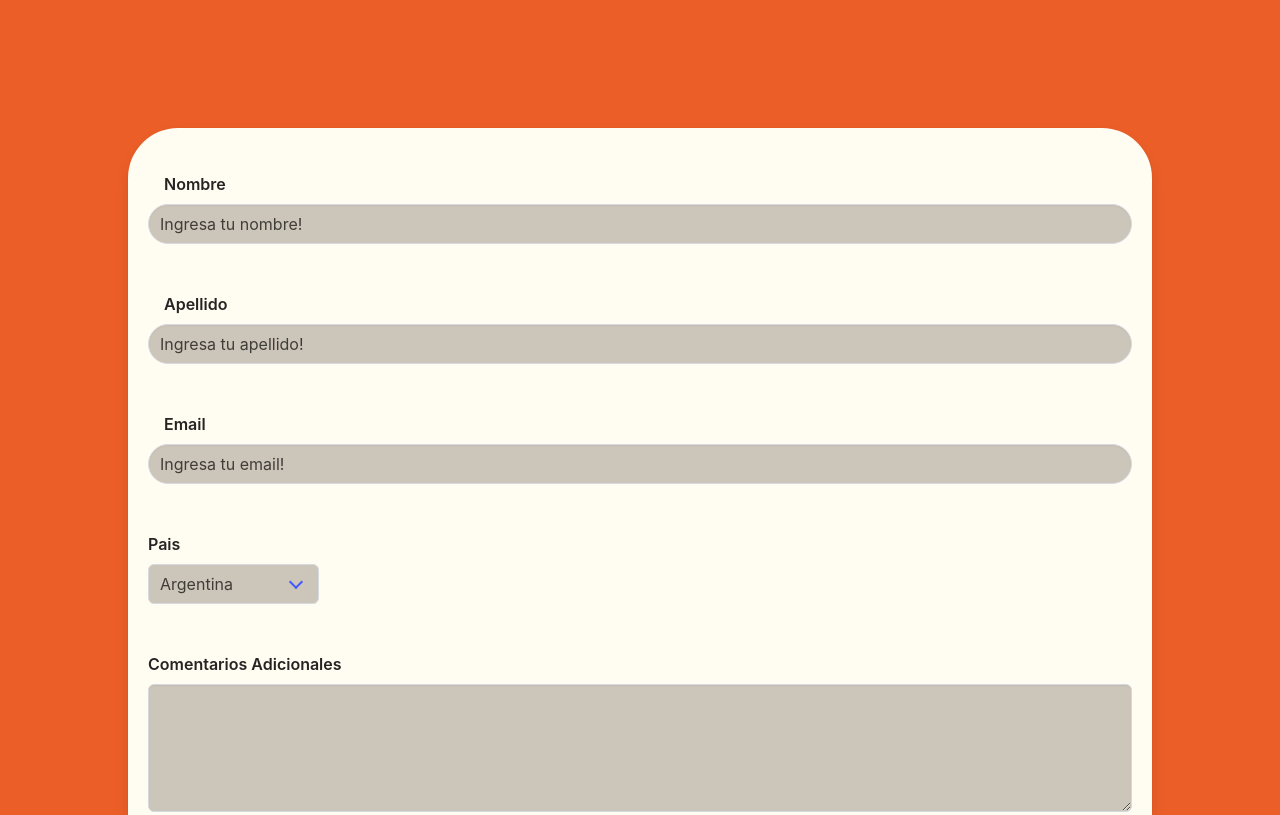
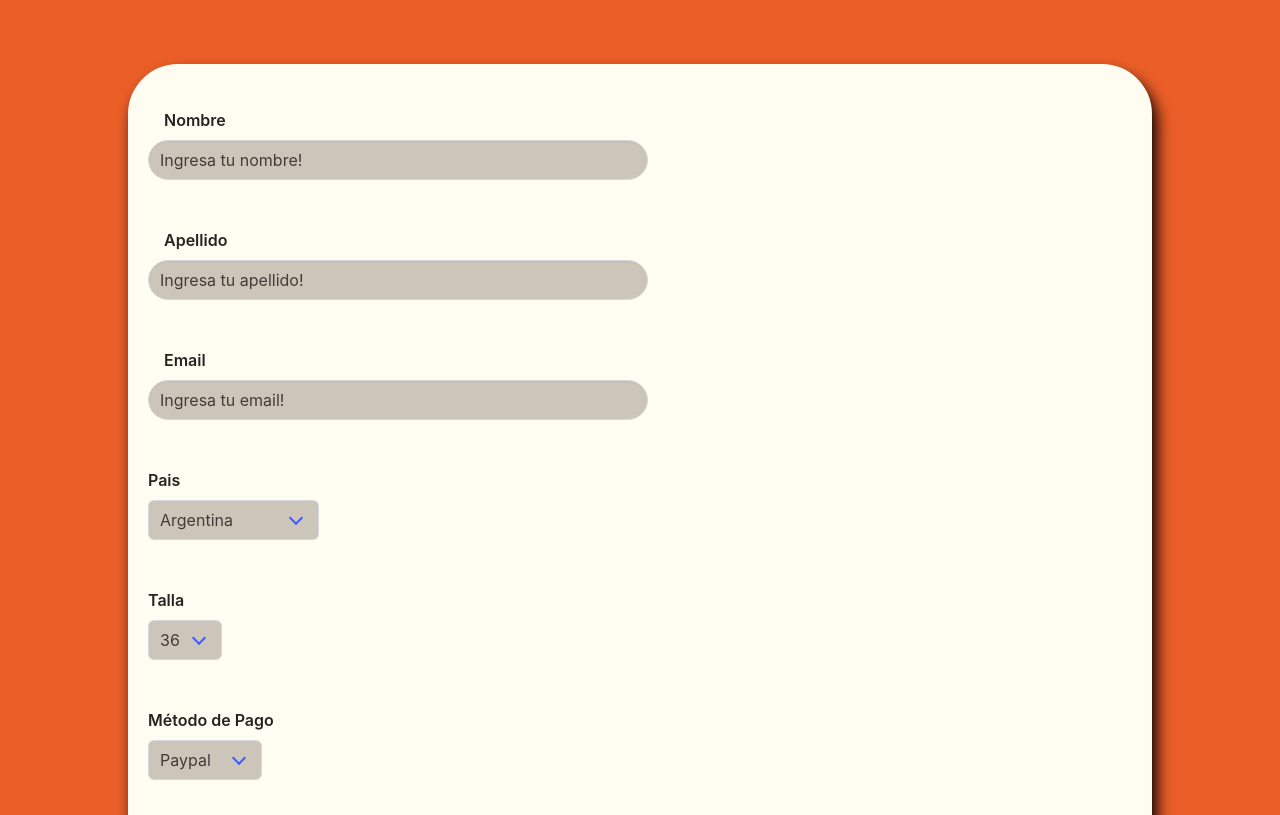
Before and after one commit to juancrfig/landing-page-calzado, a plain HTML site: page paginas/formulario.html in a window 1280 px wide. Shown: the top 815 px of the page. Drawn offline with nearby package versions, Linux system fonts and the light colour scheme.

Commit message:
Terminar formulario basico

```diff
--- a/estilos/styles.css
+++ b/estilos/styles.css
@@ -20,8 +20,8 @@
 
 body {
     background-color: var(--naranja);
-    height: 120vh;
-    padding-top: 10%;
+    height: 140vh;
+    padding-top: 5vw;
 }
 
 
@@ -34,6 +34,8 @@ body {
     border-radius: 50px;
     margin: auto;
     width: 80vw;
+    box-shadow: 5px 10px 15px rgba(0, 0, 0, 1);
+
 }
 
 #form-box .label {
@@ -44,6 +46,7 @@ body {
     background-color: var(--piel);
     border-radius: 50px;
     color: var(--gris);
+    max-width: 500px;
 }
 
 #form-box .input::placeholder {
@@ -62,7 +65,7 @@ body {
     transition: scale 300ms ease;
 }
 
-#form-box a {
+#form-box button a {
     color: inherit;
 }
 
--- a/paginas/formulario.html
+++ b/paginas/formulario.html
@@ -34,7 +34,7 @@
             </div>
           </div>
 
-          <div class="field">
+          <div class="field mb-6">
             <label class="label">Pais</label>
             <div class="control">
               <div class="select">
@@ -43,6 +43,35 @@
                     <option>Colombia</option>
                     <option>Estados Unidos</option>
                     <option>Polonia</option>
+                </select>
+              </div>
+            </div>
+          </div>
+
+          <div class="field">
+            <label class="label">Talla</label>
+            <div class="control">
+              <div class="select">
+                <select id="selecciones">
+                    <option>36</option>
+                    <option>37</option>
+                    <option>38</option>
+                    <option>39</option>
+                    <option>40</option>
+                    <option>41</option>
+                </select>
+              </div>
+            </div>
+          </div>
+
+          <div class="field mt-6">
+            <label class="label">Método de Pago</label>
+            <div class="control">
+              <div class="select">
+                <select id="selecciones">
+                    <option>Paypal</option>
+                    <option>Binance</option>
+                    <option>Nequi</option>
                 </select>
               </div>
             </div>
```
